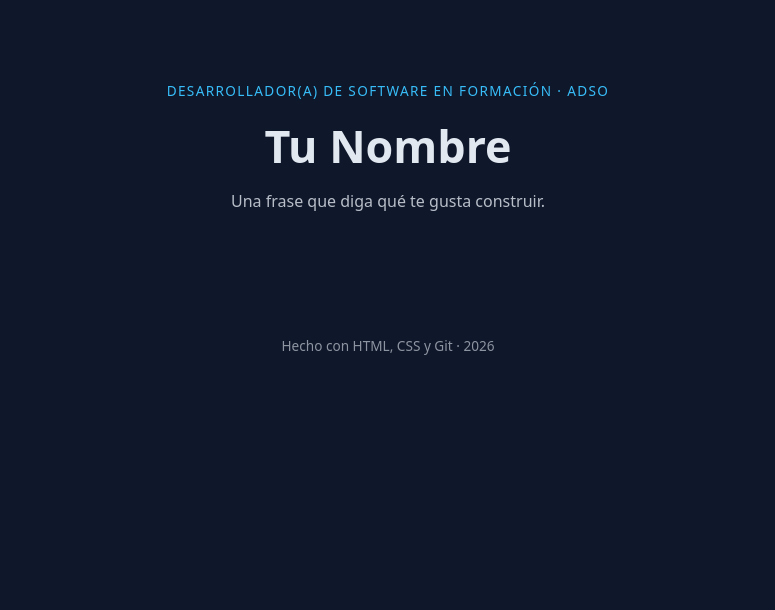
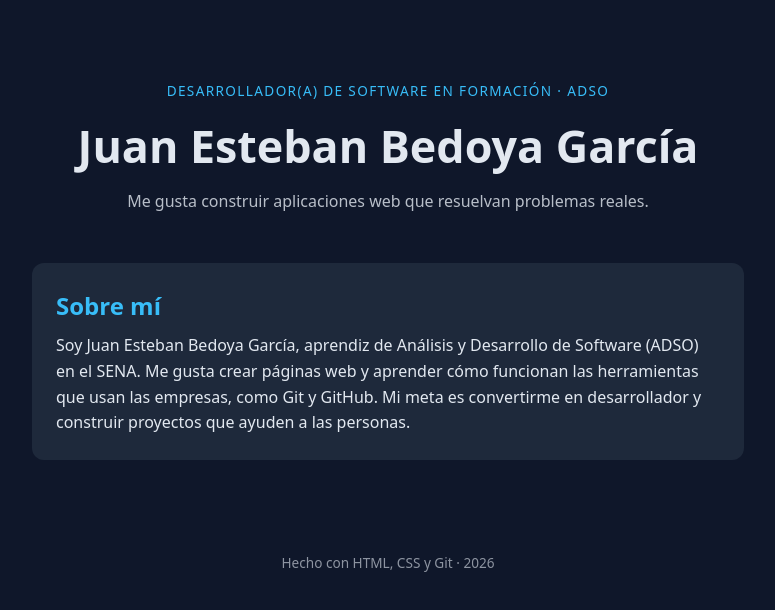
Before and after one commit to Juanes-Garcia/portafolio, a plain HTML site: page index.html in a window 1280 px wide. Shown: the whole page, without its empty margins (252-1027 px from the left). Drawn offline with Linux system fonts and the light colour scheme.

Commit message:
feat: agrega sección Sobre mí

```diff
--- a/index.html
+++ b/index.html
@@ -3,19 +3,21 @@
 <head>
   <meta charset="UTF-8">
   <meta name="viewport" content="width=device-width, initial-scale=1.0">
-  <title>Tu Nombre · Portafolio</title>
+    <title>Juanes García · Portafolio</title>
   <link rel="stylesheet" href="style.css">
 </head>
 <body>
   <header class="hero">
     <p class="etiqueta">Desarrollador(a) de software en formación · ADSO</p>
-    <h1>Tu Nombre</h1>
-    <p class="lema">Una frase que diga qué te gusta construir.</p>
+    <h1>Juan Esteban Bedoya García</h1>
+    <p class="lema">Me gusta construir aplicaciones web que resuelvan problemas reales.</p>
   </header>
 
   <main>
-    <!-- Sobre mí: aquí va el issue #1 -->
-
+    <section>
+      <h2>Sobre mí</h2>
+      <p>Soy Juan Esteban Bedoya García, aprendiz de Análisis y Desarrollo de Software (ADSO) en el SENA. Me gusta crear páginas web y aprender cómo funcionan las herramientas que usan las empresas, como Git y GitHub. Mi meta es convertirme en desarrollador y construir proyectos que ayuden a las personas.</p>
+    </section>
     <!-- Habilidades: aquí va el issue #2 -->
 
     <!-- Proyectos: aquí va el issue #3 -->
```
